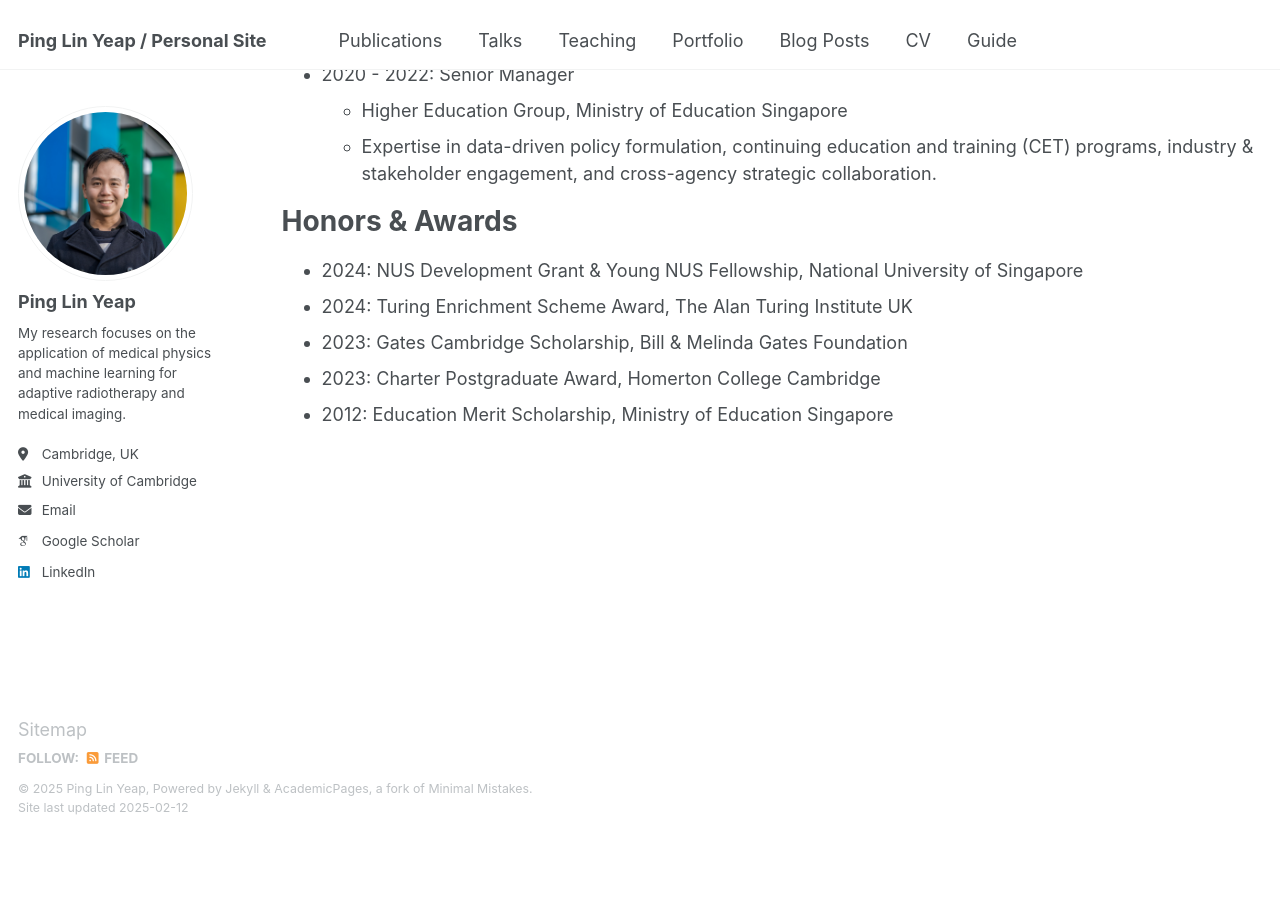
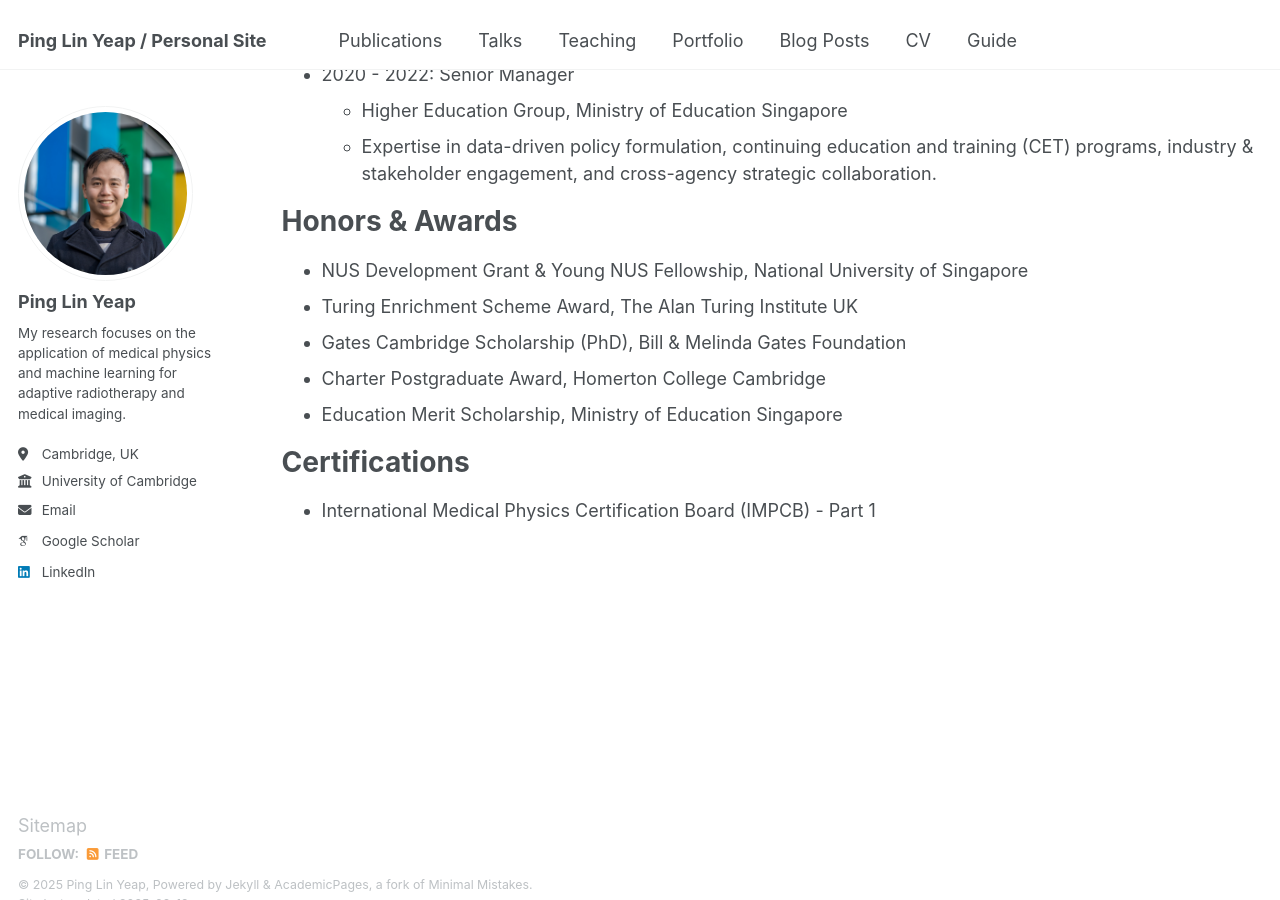
Before and after one commit to yeappl/yeappl.github.io, a Jekyll site: the page built from _pages/cv.md, in a window 1280 px wide and 900 px high, scrolled down 479 px. Built offline with Jekyll 4.4.1, drawn with Linux system fonts in a browser that asks for light colours; some web fonts are replaced; before the commit the page ends 1314 px from its top, so only the background shows below that.

Commit message:
Update cv.md

```diff
--- a/_pages/cv.md
+++ b/_pages/cv.md
@@ -28,8 +28,12 @@ Experience
 
 Honors & Awards
 ======
-* 2024: NUS Development Grant &  Young NUS Fellowship, National University of Singapore
-* 2024: Turing Enrichment Scheme Award, The Alan Turing Institute UK
-* 2023: Gates Cambridge Scholarship, Bill & Melinda Gates Foundation
-* 2023: Charter Postgraduate Award, Homerton College Cambridge
-* 2012: Education Merit Scholarship, Ministry of Education Singapore
+* NUS Development Grant &  Young NUS Fellowship, National University of Singapore
+* Turing Enrichment Scheme Award, The Alan Turing Institute UK
+* Gates Cambridge Scholarship (PhD), Bill & Melinda Gates Foundation
+* Charter Postgraduate Award, Homerton College Cambridge
+* Education Merit Scholarship, Ministry of Education Singapore
+
+Certifications
+======
+* International Medical Physics Certification Board (IMPCB) - Part 1
```
